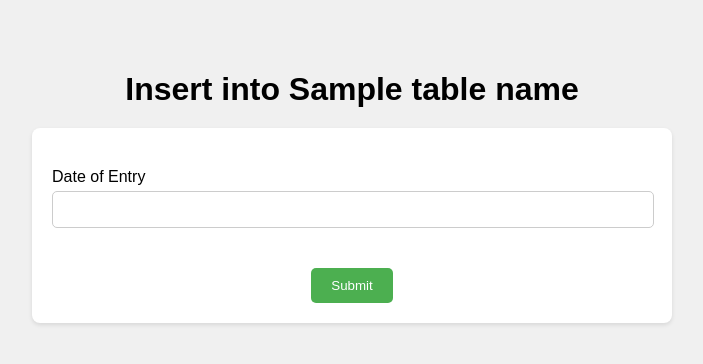
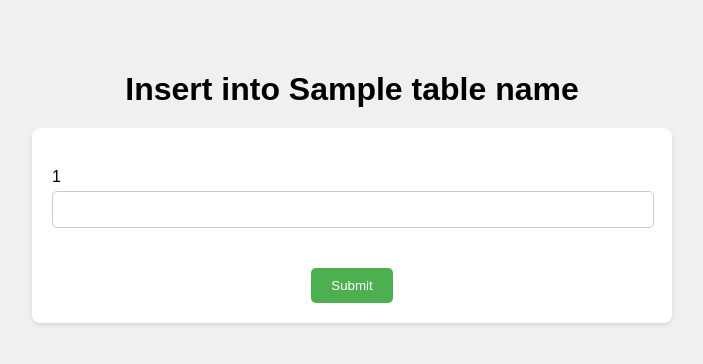
Before and after one commit to adiboy6/NeuroGenix, a Flask app: template templates/insert.html in a window 1280 px wide. Shown: the top 364 px of the page, without its empty margins (288-991 px from the left). Run offline with Flask 2, Linux system fonts and the light colour scheme; the template is opened without the code that fills it: most values are stand-ins (such as "Sample title", 1, 10 or a date in 2020); some libraries are stand-ins or nearby versions.

Commit message:
reverted insert.html field

```diff
--- a/templates/insert.html
+++ b/templates/insert.html
@@ -86,7 +86,7 @@
                 {% endif %}
             {% else %}
                 <!-- Default text input for other fields -->
-                <label for="{{ column[0] }}">Date of Entry</label>
+                <label for="{{ column[0] }}">{{ column[0] }}</label>
                 <input type="text" id="{{ column[0] }}" name="{{ column[0] }}" required><br>
             {% endif %}
         {% endfor %}
```
